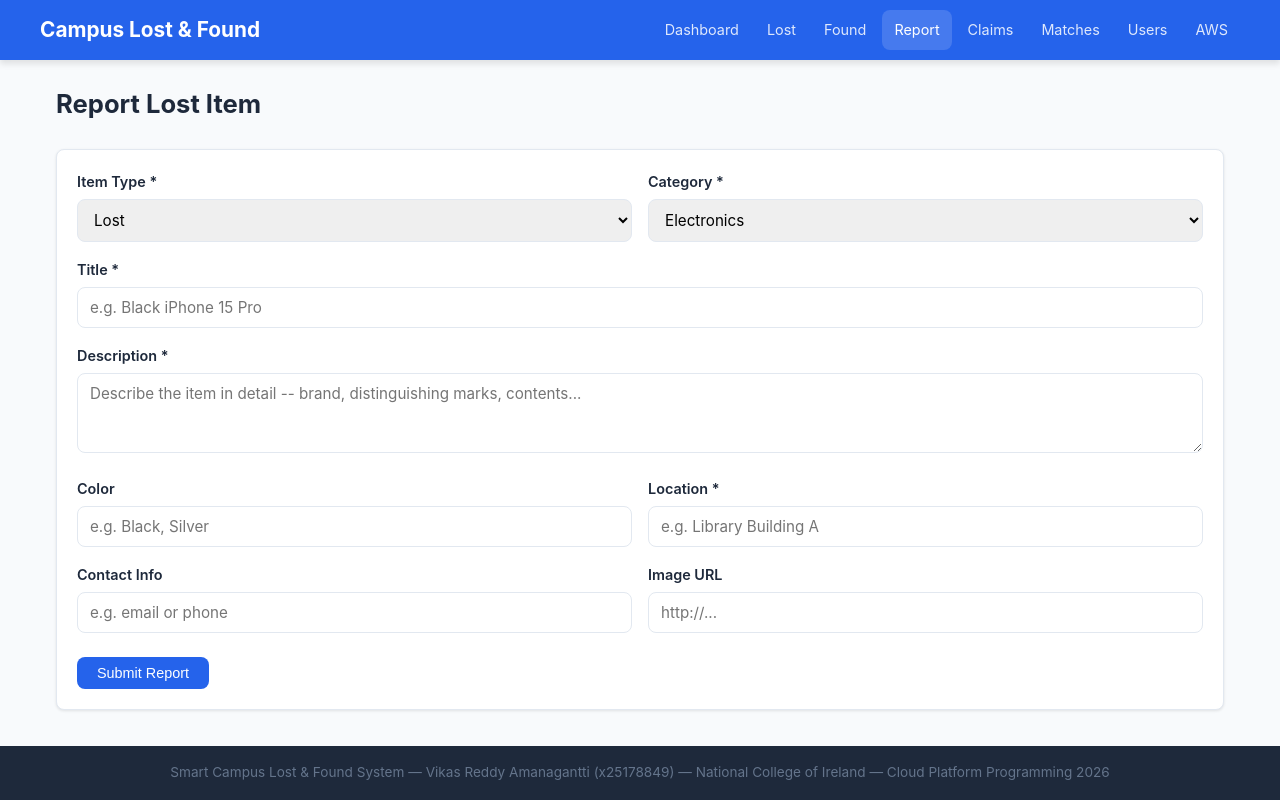
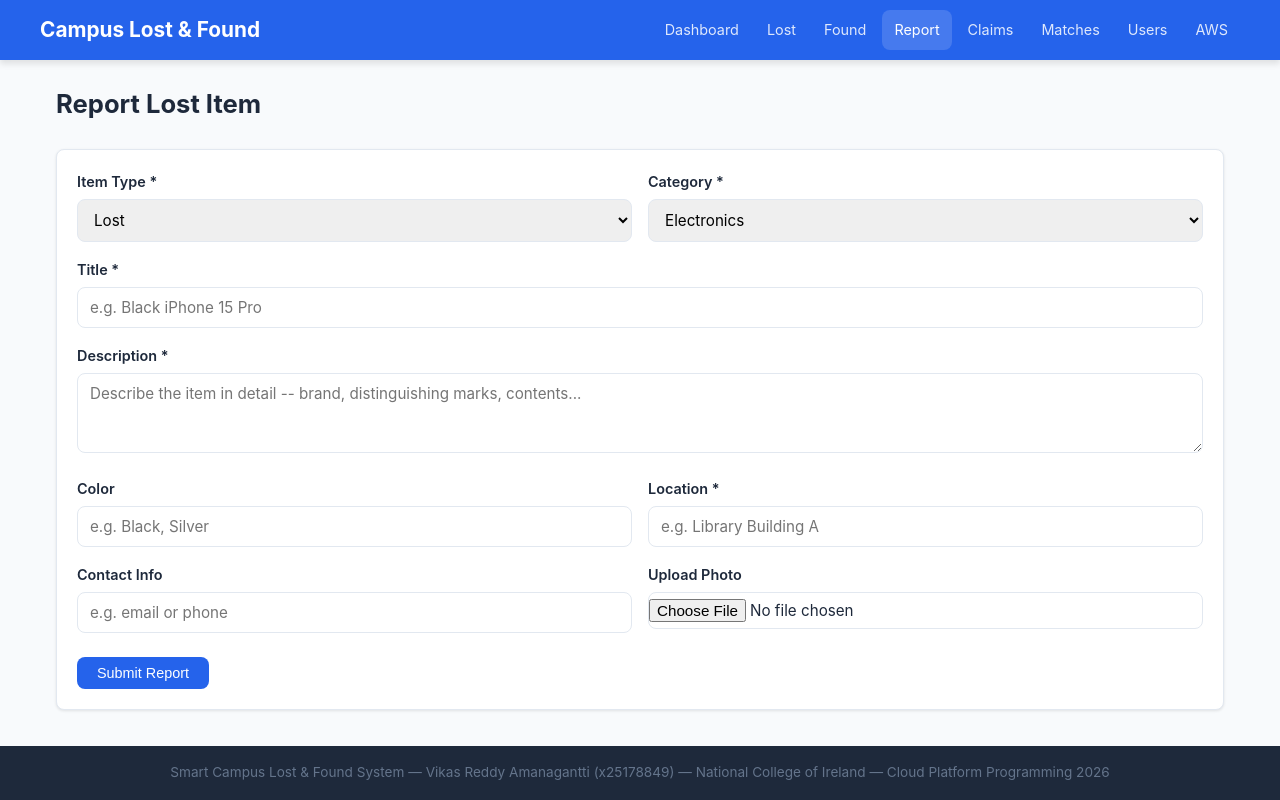
Before and after one commit to Vikasreddy06/CPP_project, a React (Create React App) app in the folder frontend/: page /report in a window 1280 px wide. Built offline with nearby package versions, Linux system fonts and the light colour scheme; no server answers.

Commit message:
Add S3 image upload with file picker, enable USE_AWS in production

```diff
--- a/frontend/src/pages/ReportItem.js
+++ b/frontend/src/pages/ReportItem.js
@@ -5,7 +5,7 @@
 
 import React, { useState } from 'react';
 import { useNavigate, useParams } from 'react-router-dom';
-import { itemsApi } from '../services/api';
+import { itemsApi, awsApi } from '../services/api';
 
 function ReportItem() {
   const navigate = useNavigate();
@@ -23,6 +23,20 @@ function ReportItem() {
   });
   const [error, setError] = useState('');
   const [submitting, setSubmitting] = useState(false);
+  const [imageFile, setImageFile] = useState(null);
+  const [imagePreview, setImagePreview] = useState(null);
+  const [uploading, setUploading] = useState(false);
+
+  function handleFileChange(e) {
+    const file = e.target.files[0];
+    if (!file) return;
+    if (file.size > 5 * 1024 * 1024) {
+      setError('Image must be under 5 MB');
+      return;
+    }
+    setImageFile(file);
+    setImagePreview(URL.createObjectURL(file));
+  }
 
   function handleChange(e) {
     setForm({ ...form, [e.target.name]: e.target.value });
@@ -40,9 +54,20 @@ function ReportItem() {
     }
 
     try {
-      const created = await itemsApi.create(form);
+      let imageUrl = form.image_url;
+      // Upload image file to S3 if selected
+      if (imageFile) {
+        setUploading(true);
+        const fd = new FormData();
+        fd.append('file', imageFile);
+        const uploadRes = await awsApi.uploadImage(fd);
+        imageUrl = uploadRes.image_url || '';
+        setUploading(false);
+      }
+      const created = await itemsApi.create({ ...form, image_url: imageUrl });
       navigate(`/items/${created.id}`);
     } catch (err) {
+      setUploading(false);
       setError(err.message || 'Failed to create item');
     } finally {
       setSubmitting(false);
@@ -112,15 +137,19 @@ function ReportItem() {
                 placeholder="e.g. email or phone" />
             </div>
             <div className="form-group">
-              <label>Image URL</label>
-              <input name="image_url" value={form.image_url} onChange={handleChange}
-                placeholder="http://..." />
+              <label>Upload Photo</label>
+              <input type="file" accept="image/*" onChange={handleFileChange}
+                style={{ padding: '6px 0' }} />
+              {imagePreview && (
+                <img src={imagePreview} alt="Preview" style={{ maxWidth: 200, borderRadius: 8, marginTop: 8 }} />
+              )}
+              {uploading && <p style={{ fontSize: '0.85rem', color: 'var(--primary)' }}>Uploading to S3...</p>}
             </div>
           </div>
 
           <button type="submit" className="btn btn-primary" disabled={submitting}
             style={{ marginTop: 8 }}>
-            {submitting ? 'Submitting...' : 'Submit Report'}
+            {uploading ? 'Uploading image...' : submitting ? 'Submitting...' : 'Submit Report'}
           </button>
         </form>
       </div>
```
Also changed, not shown: 1 other file (tests, documents, lock files or other folders).
